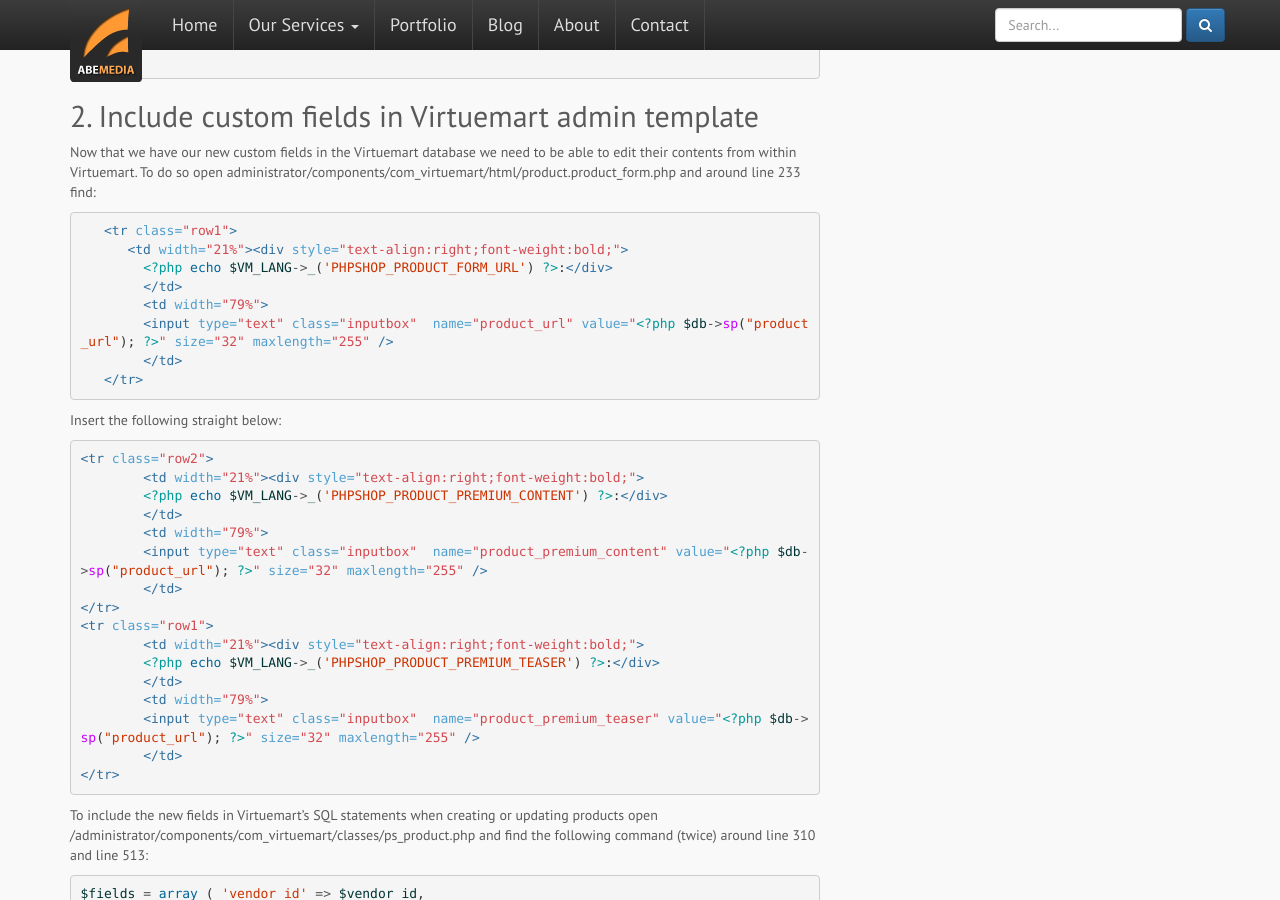
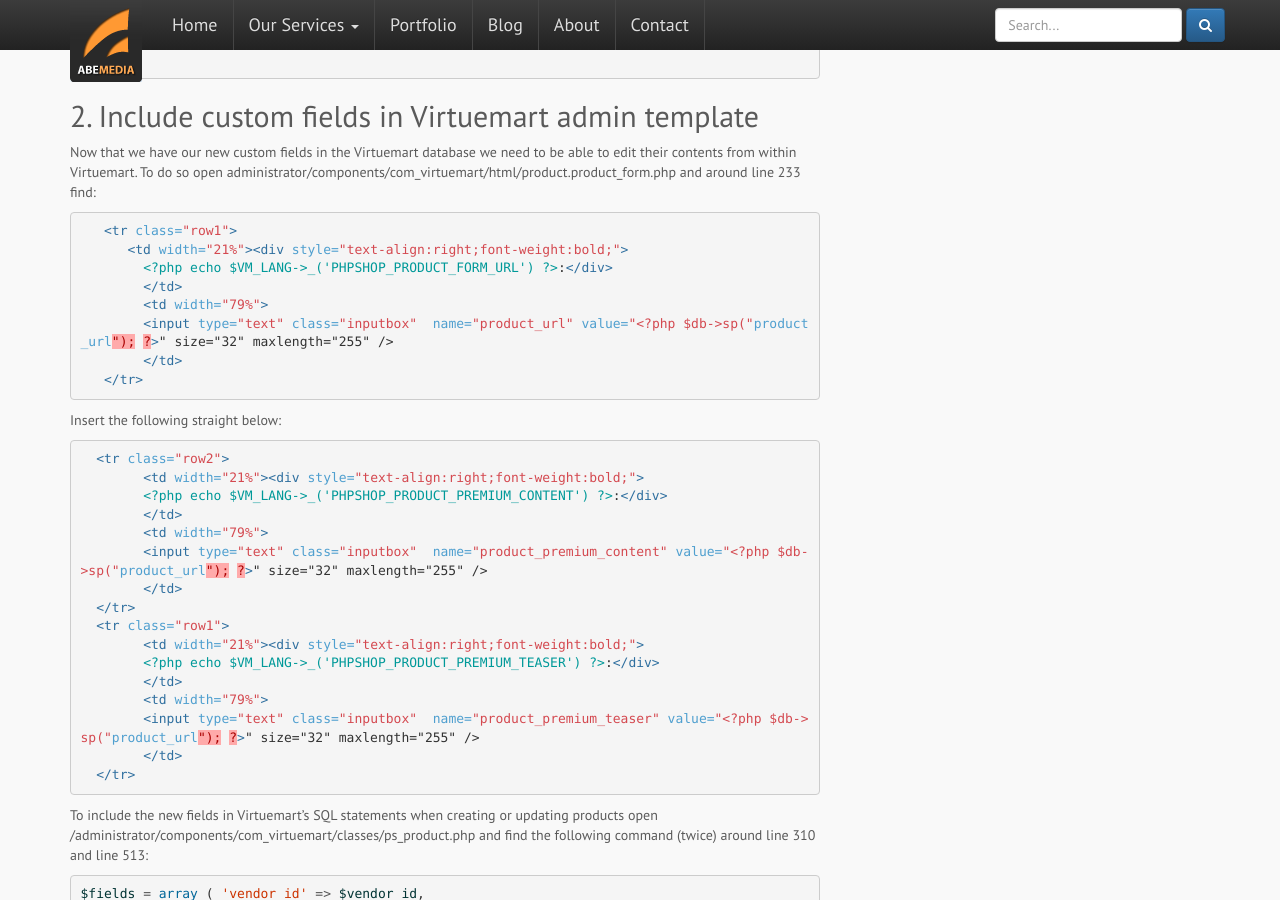
Before and after one commit to abemedia/abemedia.github.io, a Jekyll site: the page built from _posts/2011-10-15-create-pay-on-demand-content-in-joomla-using-virtuemart-chameleon.md, in a window 1280 px wide and 900 px high, scrolled down 546 px. Built offline with Jekyll 4.4.1, drawn with Linux system fonts in a browser that asks for light colours; nearby versions of some CDN libraries; comment, search, counter and statistics services are not loaded.

Commit message:
Update 2011-10-15-create-pay-on-demand-content-in-joomla-using-virtuemart-chameleon.md

```diff
--- a/_posts/2011-10-15-create-pay-on-demand-content-in-joomla-using-virtuemart-chameleon.md
+++ b/_posts/2011-10-15-create-pay-on-demand-content-in-joomla-using-virtuemart-chameleon.md
@@ -34,7 +34,7 @@
 
 Now that we have our new custom fields in the Virtuemart database we need to be able to edit their contents from within Virtuemart. To do so open administrator/components/com_virtuemart/html/product.product_form.php and around line 233 find:
 
-{% highlight php %}
+{% highlight html %}
    <tr class="row1">
       <td width="21%"><div style="text-align:right;font-weight:bold;">
       	<?php echo $VM_LANG->_('PHPSHOP_PRODUCT_FORM_URL') ?>:</div>
@@ -47,23 +47,23 @@
 
 Insert the following straight below:
 
-{% highlight php %}
-<tr class="row2">
+{% highlight html %}
+  <tr class="row2">
   	<td width="21%"><div style="text-align:right;font-weight:bold;">
     	<?php echo $VM_LANG->_('PHPSHOP_PRODUCT_PREMIUM_CONTENT') ?>:</div>
   	</td>
   	<td width="79%">
     	<input type="text" class="inputbox"  name="product_premium_content" value="<?php $db->sp("product_url"); ?>" size="32" maxlength="255" />
   	</td>
-</tr>
-<tr class="row1">
+  </tr>
+  <tr class="row1">
   	<td width="21%"><div style="text-align:right;font-weight:bold;">
     	<?php echo $VM_LANG->_('PHPSHOP_PRODUCT_PREMIUM_TEASER') ?>:</div>
   	</td>
   	<td width="79%">
     	<input type="text" class="inputbox"  name="product_premium_teaser" value="<?php $db->sp("product_url"); ?>" size="32" maxlength="255" />
   	</td>
-</tr>
+  </tr>
 {% endhighlight %}
 
 
```
